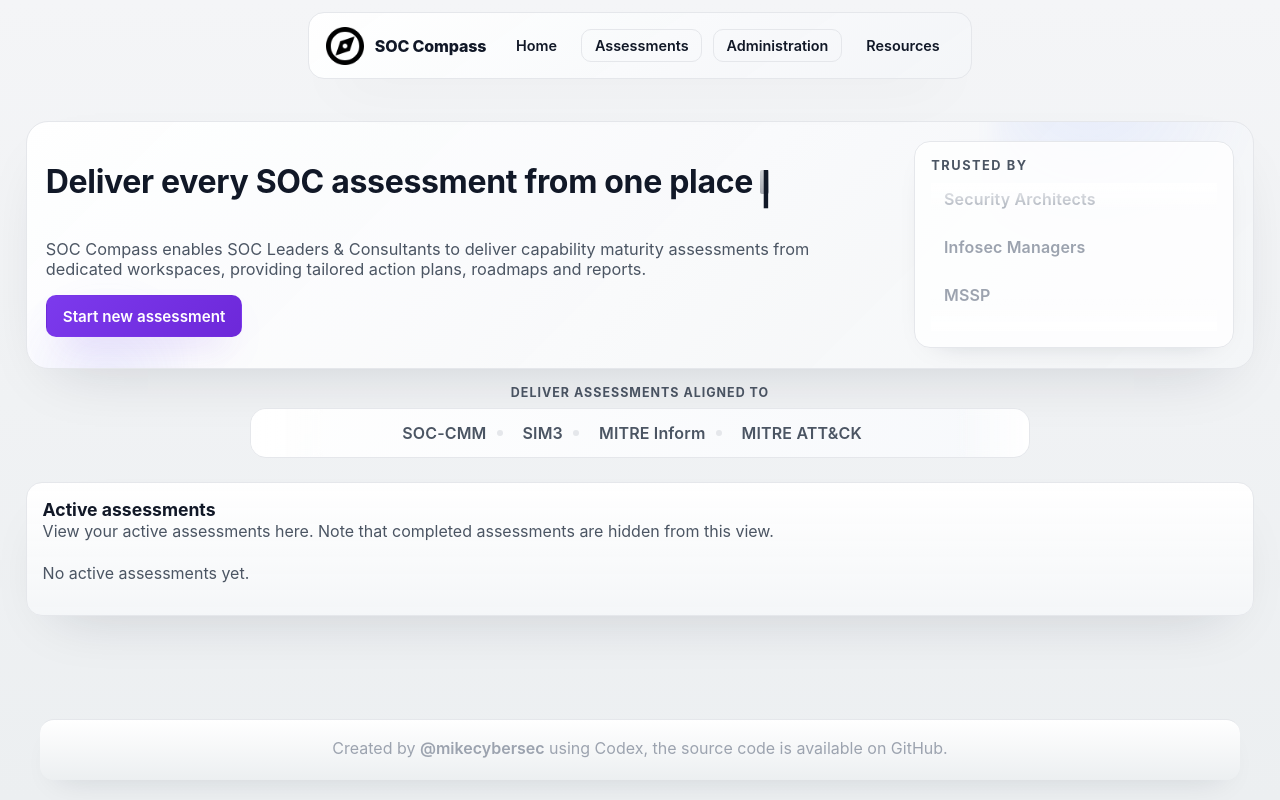
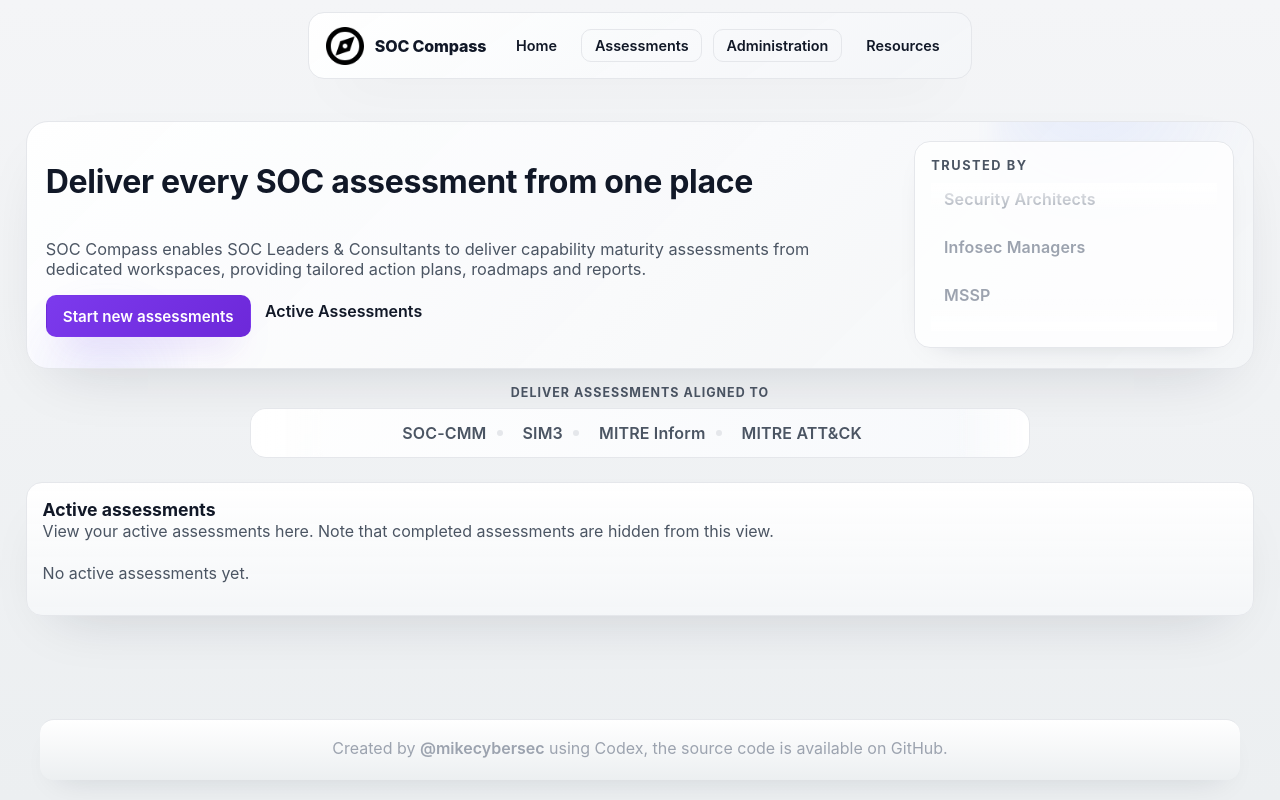
Before and after one commit to mikecybersec/SOC-Compass, a React (Vite) app in the folder soc-improvement-app/: page / in a window 1280 px wide. Built offline with nearby package versions, Linux system fonts and the light colour scheme.

Commit message:
Update home hero actions and styling

```diff
--- a/soc-improvement-app/src/index.css
+++ b/soc-improvement-app/src/index.css
@@ -886,27 +886,6 @@ label {
   gap: 0.35rem;
 }
 
-.hero-caret {
-  display: inline-flex;
-  width: 0.55rem;
-  height: 1.5rem;
-  border-radius: 2px;
-  background: linear-gradient(180deg, rgba(15, 23, 42, 0.18), rgba(15, 23, 42, 0.35));
-  animation: caret-blink 1.25s steps(2, start) infinite;
-  margin-left: 0.1rem;
-}
-
-@keyframes caret-blink {
-  0%,
-  50% {
-    opacity: 1;
-  }
-  50.01%,
-  100% {
-    opacity: 0;
-  }
-}
-
 .hero-subtitle {
   color: var(--muted);
   max-width: 780px;
@@ -918,6 +897,22 @@ label {
   gap: 0.65rem;
   flex-wrap: wrap;
   margin: 0.9rem 0 0.5rem;
+}
+
+.hero-link-button {
+  background: none;
+  border: none;
+  color: var(--primary);
+  font-weight: 600;
+  padding: 0.35rem 0.25rem;
+  cursor: pointer;
+  text-decoration: none;
+}
+
+.hero-link-button:hover,
+.hero-link-button:focus-visible {
+  text-decoration: underline;
+  outline: none;
 }
 
 .glass-hero {
--- a/soc-improvement-app/src/pages/Home.jsx
+++ b/soc-improvement-app/src/pages/Home.jsx
@@ -352,14 +352,16 @@ const Home = ({
         <div className="hero-copy">
           <h1 className="hero-title">
             Deliver every SOC assessment from one place
-            <span className="hero-caret" aria-hidden="true">|</span>
           </h1>
           <p className="hero-subtitle">
             SOC Compass enables SOC Leaders & Consultants to deliver capability maturity assessments from dedicated
             workspaces, providing tailored action plans, roadmaps and reports.
           </p>
           <div className="hero-actions">
-            <Button onClick={onOpenStartModal}>Start new assessment</Button>
+            <Button onClick={onOpenStartModal}>Start new assessments</Button>
+            <a className="hero-link-button" href="#active-assessments">
+              Active Assessments
+            </a>
           </div>
         </div>
         <div className="trusted-panel" aria-label="Trusted audience carousel">
@@ -390,8 +392,8 @@ const Home = ({
       </section>
 
       <div className="home-grid">
-        <Card>
-              <CardHeader className="flex-between align-start">
+        <Card id="active-assessments">
+          <CardHeader className="flex-between align-start">
             <div>
               <CardTitle>Active assessments</CardTitle>
               <CardDescription>
```
